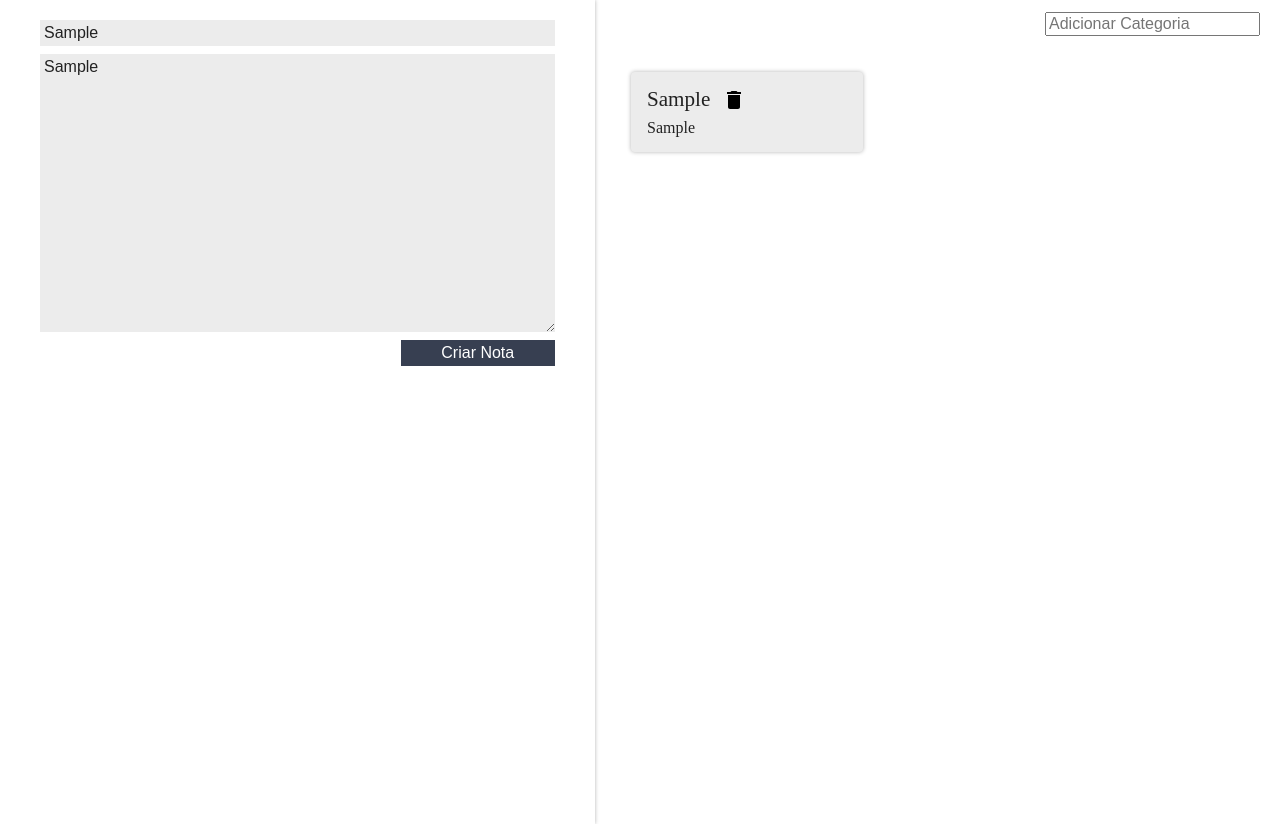
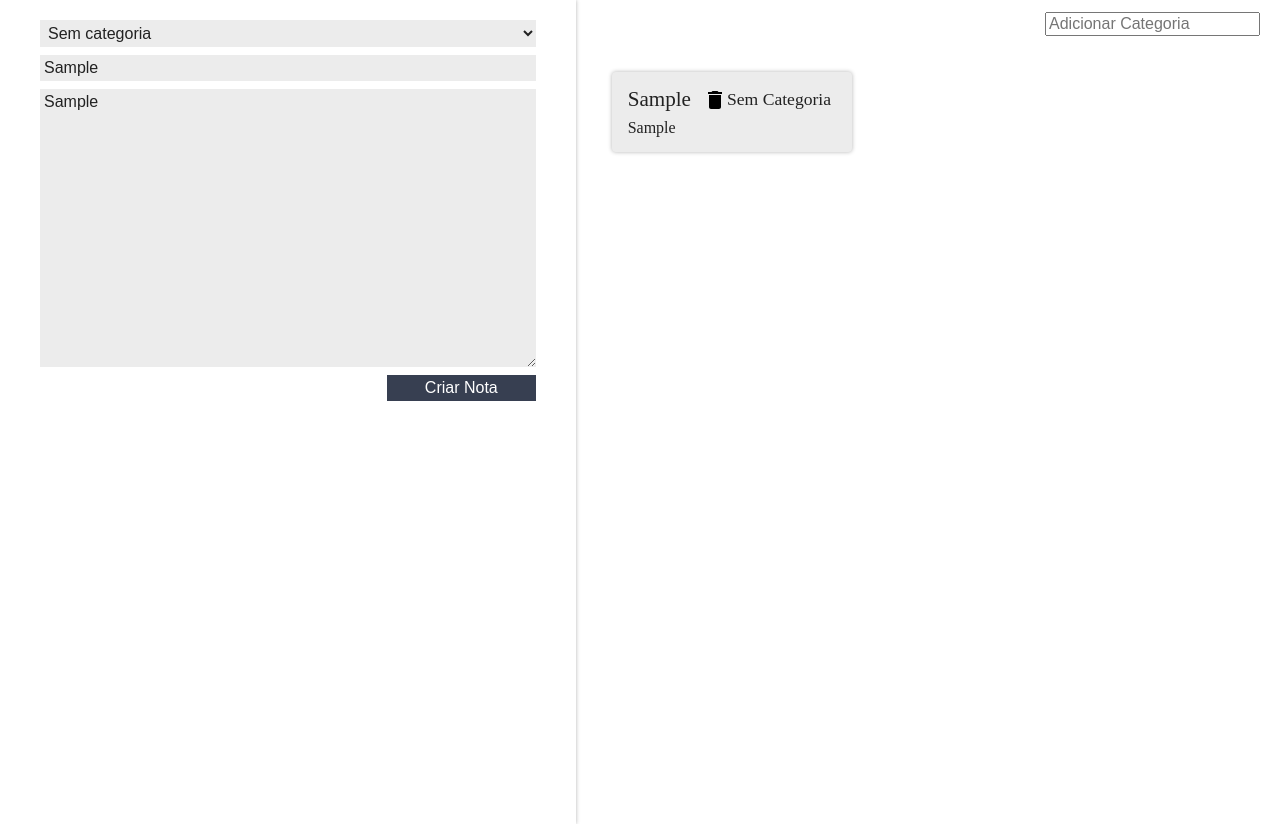
Before and after one commit to Jemisson/Ceep, a React (Create React App) app: page / in a window 1280 px wide. Both pictures are taken after typing "Sample", "Sample" into the empty fields and a click on the button "Criar Nota". Built offline with nearby package versions, Linux system fonts and the light colour scheme.

Commit message:
Finalização do curso React: ciclo de vida dos componentes

```diff
--- a/src/App.js
+++ b/src/App.js
@@ -4,51 +4,30 @@
 import ListaDeCategorias from './components/ListaDeCategorias'
 import "./assets/App.css"
 import './assets/index.css'
+import Categorias from './dados/Categorias'
+import ArrayDeNotas from './dados/ArrayDeNotas'
 
 class App extends Component {
 
   constructor(){
     super();
-
-    this.state = {
-      notas: [],
-      categorias: [],
-    }
-  }
-
-  apagarNota(index){
-    let arrayNotas = this.state.notas;
-    arrayNotas.splice(index,1);
-    this.setState({notas: arrayNotas})
-  }
-
-  criarNota(titulo, texto){
-    const novaNota = {titulo, texto};
-    const novoArrayNotas = [...this.state.notas, novaNota];
-    const novoEstado = {
-      notas: novoArrayNotas,
-    }
-    this.setState(novoEstado);
-
-  }
-
-  adicionarCategoria(nomeCategoria){
-    const novoArrayCategorias = [...this.state.categorias, nomeCategoria]
-    const novoEstado = {...this.state, categorias: novoArrayCategorias};
-    this.setState(novoEstado);
+    this.categorias = new Categorias;
+    this.notas = new ArrayDeNotas;
   }
 
   render() {
     return (
       <section className="conteudo">
-        <FormularioCadastro criarNota={this.criarNota.bind(this)}/>
+        <FormularioCadastro
+           criarNota={this.notas.adicionarNota.bind(this.notas)}
+           categorias={this.categorias}/>
         <main className="conteudo-principal">
           <ListaDeCategorias
-            adicionarCategoria={this.adicionarCategoria.bind(this)}
-            categorias={this.state.categorias}/>
+            adicionarCategoria={this.categorias.adicionarCategoria.bind(this.categorias)}
+            categorias={this.categorias}/>
         <ListaDeNotas
-          apagarNota={this.apagarNota.bind(this)}
-          notas={this.state.notas}/>
+          apagarNota={this.notas.apagarNota.bind(this.notas)}
+          notas={this.notas}/>
       </main>
       </section>
     );
--- a/src/components/CardNota/CardNota.jsx
+++ b/src/components/CardNota/CardNota.jsx
@@ -15,6 +15,7 @@
         <header className="card-nota_cabecalho">
           <h3 className="card-nota_titulo"> {this.props.titulo} </h3>
           <DeleteSVG onClick={this.apagar.bind(this)}/>
+          {this.props.categoria}
         </header>
         <p className="card-nota_texto">{this.props.texto}</p>
       </section>
--- a/src/components/FormularioCadastro/FormularioCadastro.jsx
+++ b/src/components/FormularioCadastro/FormularioCadastro.jsx
@@ -7,6 +7,27 @@
     super(props);
     this.titulo = "";
     this.texto = "";
+    this.categoria = "Sem Categoria";
+    this.state = { categorias:[] };
+
+    this._novasCategorias = this._novasCategorias.bind(this);
+  }
+
+  componentDidMount(){
+    this.props.categorias.inscrever(this._novasCategorias);
+  }
+
+  componentWillUnmount(){
+    this.props.categorias.desinscrever(this._novasCategorias);
+  }
+
+  _novasCategorias(categorias){
+    this.setState({...this.state, categorias});
+  }
+
+  _handleMudancaCategoria(evento){
+    evento.stopPropagation();
+    this.categoria = evento.target.value;
   }
 
   _handleMudancaTitulo(evento){
@@ -22,13 +43,23 @@
   _criarNota(evento){
     evento.preventDefault();
     evento.stopPropagation();
-    this.props.criarNota(this.titulo, this.texto);
+    this.props.criarNota(this.titulo, this.texto, this.categoria);
   }
 
   render() {
     return (
       <form className="form-cadastro"
         onSubmit={this._criarNota.bind(this)}>
+        <select
+          className="form-cadastro_input"
+          onChange={this._handleMudancaCategoria.bind(this)}>
+
+          <option>Sem categoria</option>
+
+          {this.state.categorias.map((categoria, index) => {
+            return <option key={index}>{categoria}</option>
+          })}
+        </select>
         <input
           type="text"
           placeholder="Título"
--- a/src/components/ListaDeCategorias/ListaDeCategorias.jsx
+++ b/src/components/ListaDeCategorias/ListaDeCategorias.jsx
@@ -2,6 +2,24 @@
 import './estilo.css';
 
 class ListaDeCategorias extends Component {
+
+  constructor(){
+    super();
+    this.state = { categorias:[] }
+    this._novasCategorias = this._novasCategorias.bind(this);
+  }
+
+  componentDidMount(){
+    this.props.categorias.inscrever(this._novasCategorias);
+  }
+
+  componentWillUnmount(){
+    this.props.categorias.desinscrever(this._novasCategorias);
+  }
+
+  _novasCategorias(categorias){
+    this.setState({ ...this.state, categorias})
+  }
 
   _handleEventoInput(e){
     if (e.key === 'Enter') {
@@ -13,7 +31,7 @@
     return (
       <section className="lista-categorias">
         <ul className="lista-categorias_lista">
-          {this.props.categorias.map((categoria, index) => {
+          {this.state.categorias.map((categoria, index) => {
             return <li key={index} className="lista-categorias_item">{categoria}</li>;
           })}
         </ul>
--- a/src/components/ListaDeNotas/ListaDeNotas.jsx
+++ b/src/components/ListaDeNotas/ListaDeNotas.jsx
@@ -3,17 +3,36 @@
 import "./estilo.css";
 class ListaDeNotas extends Component {
 
+  constructor(){
+    super();
+    this.state = {notas:[]};
+    this._novasNotas = this._novasNotas.bind(this);
+  }
+
+  componentDidMount(){
+    this.props.notas.inscrever(this._novasNotas);
+  }
+
+  componentWillUnmount(){
+    this.props.notas.desinscrever(this._novasNotas);
+  }
+
+  _novasNotas(notas){
+    this.setState({...this.state, notas})
+  }
+
   render() {
     return (
       <ul className="lista-notas">
-        {this.props.notas.map((nota, index) => {
+        {this.state.notas.map((nota, index) => {
           return (
             <li className="lista-notas_item" key={index}>
               <CardNota
                 indice={index}
                 apagarNota={this.props.apagarNota}
                 titulo={nota.titulo}
-                texto={nota.texto}/>
+                texto={nota.texto}
+                categoria={nota.categoria}/>
             </li>
           );
         })}
--- /dev/null
+++ b/src/dados/ArrayDeNotas.js
@@ -0,0 +1,41 @@
+export default class ArrayDeNotas{
+
+  constructor(){
+    this.notas = [];
+    this._inscritos = [];
+  }
+
+  adicionarNota(titulo, texto, categoria){
+    const novaNota = new Nota(titulo, texto, categoria);
+    this.notas.push(novaNota);
+    this.notificar();
+  }
+
+  apagarNota(index){
+    this.notas.splice(index,1);
+    this.notificar();
+  }
+
+  inscrever(func){
+    this._inscritos.push(func);
+  }
+
+  desinscrever(func){
+    this._inscritos = this._inscritos.filter(f => f !== func);
+  }
+
+  notificar(){
+    this._inscritos.forEach( func => {
+      func(this.notas);
+    });
+  }
+
+}
+
+class Nota {
+  constructor(titulo, texto, categoria){
+    this.titulo = titulo;
+    this.texto = texto;
+    this.categoria = categoria;
+  }
+}
--- /dev/null
+++ b/src/dados/Categorias.js
@@ -0,0 +1,31 @@
+export default class Categorias{
+  constructor(){
+    this.categorias = [];
+    this._inscritos = [];
+  }
+
+  inscrever(func){
+    this._inscritos.push(func);
+  }
+
+  desinscrever(func){
+    this._inscritos = this._inscritos.filter(f => f !== func);
+    console.log(this._inscritos.length);
+  }
+
+  notificar(){
+    this._inscritos.forEach( func => {
+      func(this.categorias);
+    });
+  }
+
+  adicionarCategoria(novaCategoria){
+    this.categorias.push(novaCategoria);
+    this.notificar();
+  }
+
+
+
+
+
+}
```
